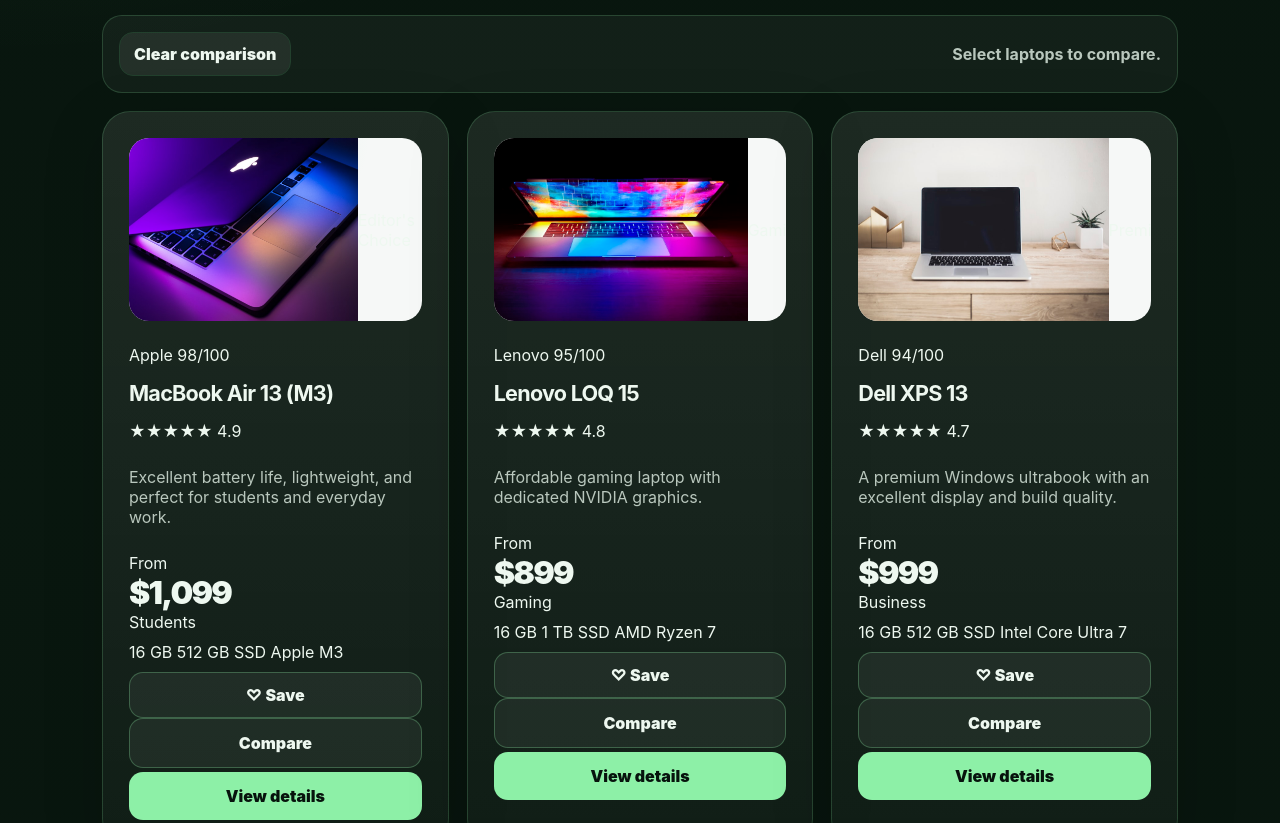
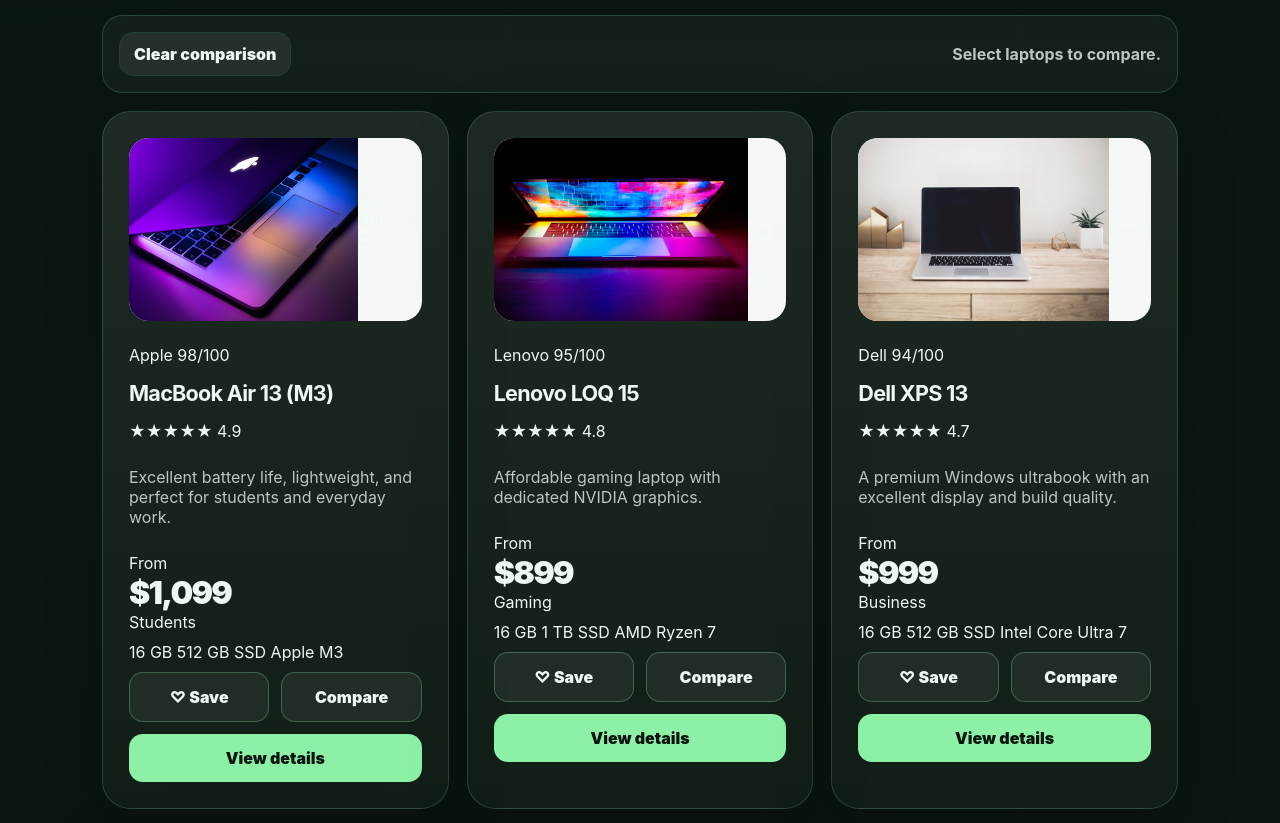
Before and after one commit to c2h4n2/pricepilot-ai, a plain HTML site: page index.html in a window 1280 px wide. Shown: the part 1029-1852 px from the top of the page. Drawn offline with Linux system fonts and the light colour scheme.

Commit message:
Polish product card actions

```diff
--- a/css/style.css
+++ b/css/style.css
@@ -728,3 +728,14 @@
   color: var(--accent2);
   border-color: rgba(244, 201, 93, 0.45);
 }
+.card-action-row {
+  display: grid;
+  grid-template-columns: 1fr 1fr;
+  gap: 12px;
+  margin-bottom: 12px;
+}
+
+.favorite-btn,
+.compare-btn {
+  margin: 0;
+}
--- a/js/cards.js
+++ b/js/cards.js
@@ -41,6 +41,7 @@
           </div>
 
           <div class="card-actions">
+            <div class="card-action-row">
               <button class="favorite-btn ${favorite ? "selected" : ""}" data-id="${p.id}">
                 ${favorite ? "♥ Saved" : "♡ Save"}
               </button>
@@ -48,6 +49,7 @@
               <button class="compare-btn ${isSelected ? "selected" : ""}" data-id="${p.id}">
                 ${isSelected ? "Selected ✓" : "Compare"}
               </button>
+            </div>
 
             <a class="buy" href="product.html?id=${p.id}">
               View details
```
Lines whose indentation alone changed are shown as unchanged.
